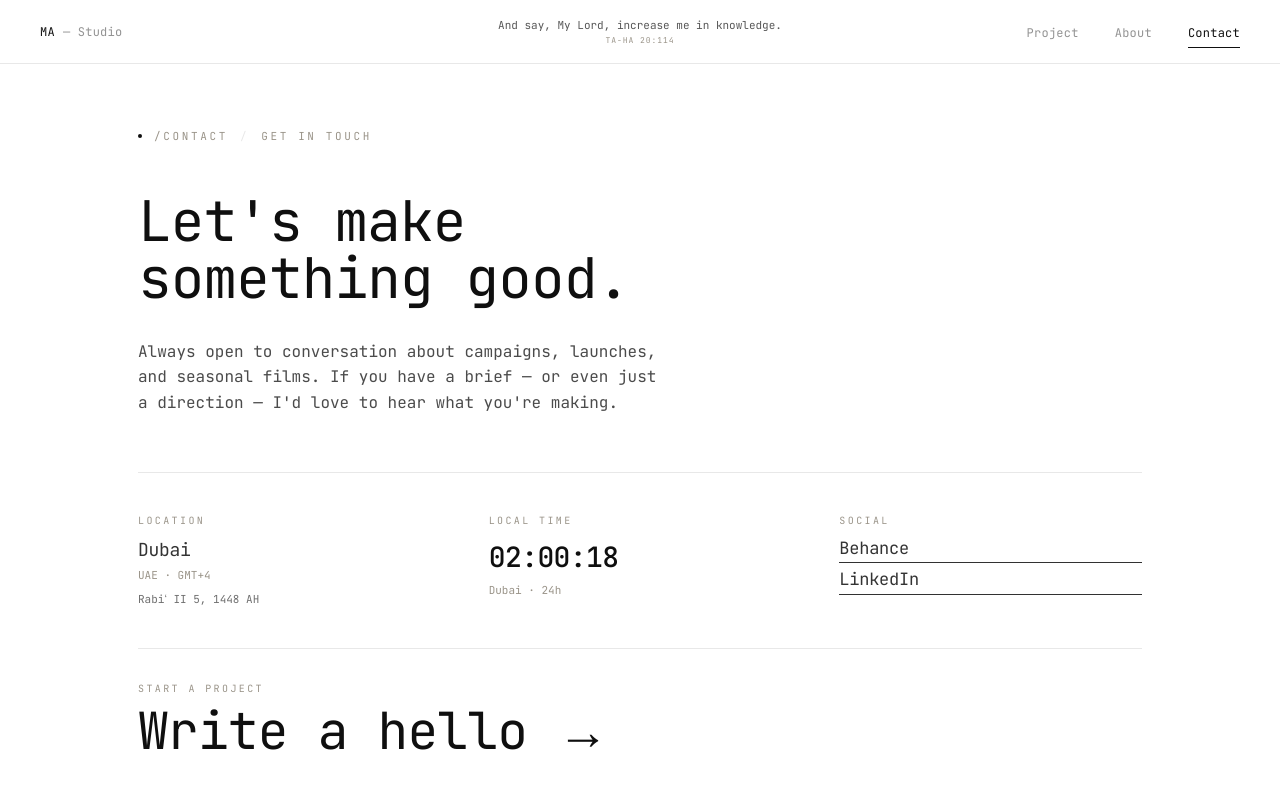
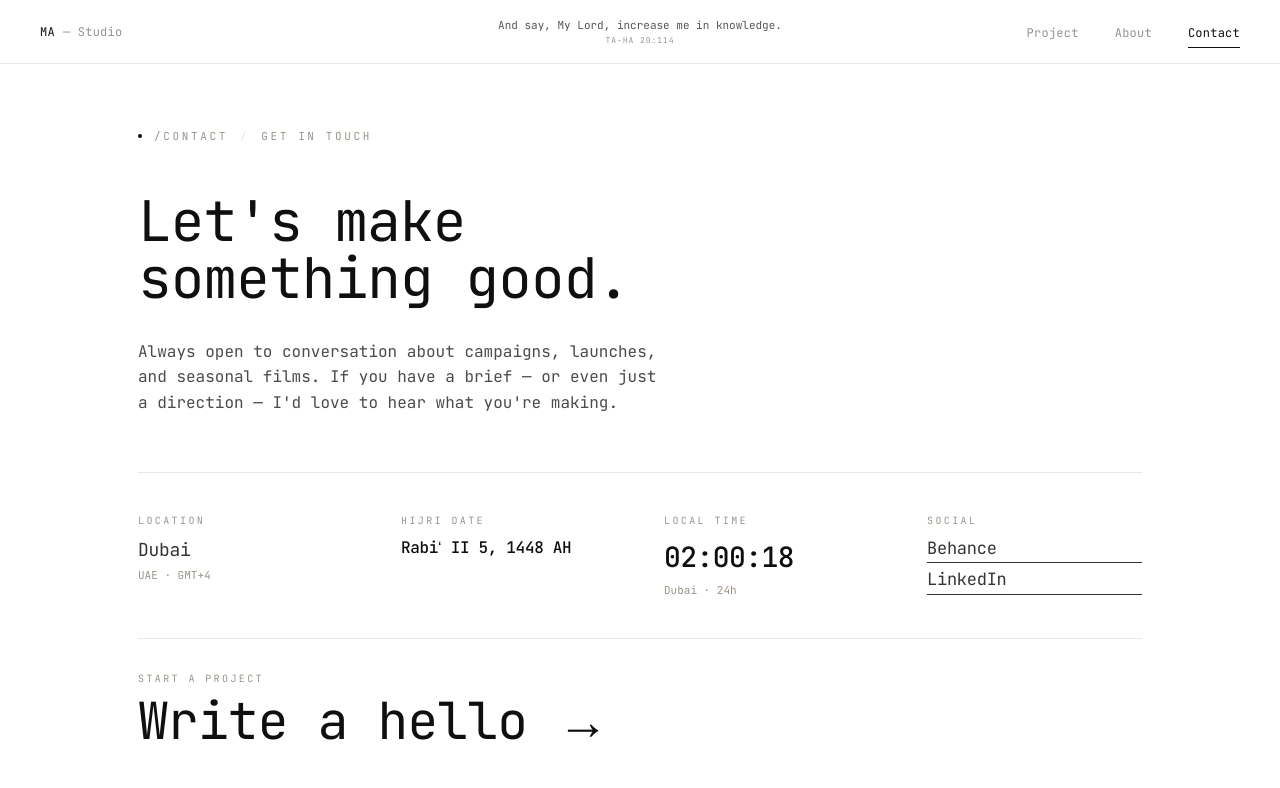
Before and after one commit to themorshedalam/themorshedportfolio, a Next.js app: page / in a window 1280 px wide. Both pictures are taken after a click on the button "Contact". Shown: the top 788 px of the page. Built offline with nearby package versions, Linux system fonts and the light colour scheme.

Commit message:
Move Hijri date to its own column between Location and Local Time

```diff
--- a/src/components/portfolio/contact-view.tsx
+++ b/src/components/portfolio/contact-view.tsx
@@ -82,7 +82,7 @@ export function ContactView() {
           initial={{ opacity: 0, y: 20 }}
           animate={{ opacity: 1, y: 0 }}
           transition={{ delay: 0.32, duration: 0.7 }}
-          className="mt-14 grid gap-x-8 gap-y-10 border-t border-[var(--rule)] pt-10 sm:grid-cols-3 lg:gap-x-12"
+          className="mt-14 grid gap-x-8 gap-y-10 border-t border-[var(--rule)] pt-10 sm:grid-cols-4 lg:gap-x-12"
         >
           <div>
             <div className="font-mono-label mb-2 text-[10px] uppercase tracking-[0.24em] text-[var(--meta)]">
@@ -94,7 +94,12 @@ export function ContactView() {
             <div className="font-mono-label mt-1 text-[11px] text-[var(--meta)]">
               UAE · GMT+4
             </div>
-            <div className="font-mono-label mt-2 text-[11px] text-foreground/60">
+          </div>
+          <div>
+            <div className="font-mono-label mb-2 text-[10px] uppercase tracking-[0.24em] text-[var(--meta)]">
+              Hijri Date
+            </div>
+            <div className="font-mono-display text-[16px] text-foreground">
               {hijriDate}
             </div>
           </div>
```
